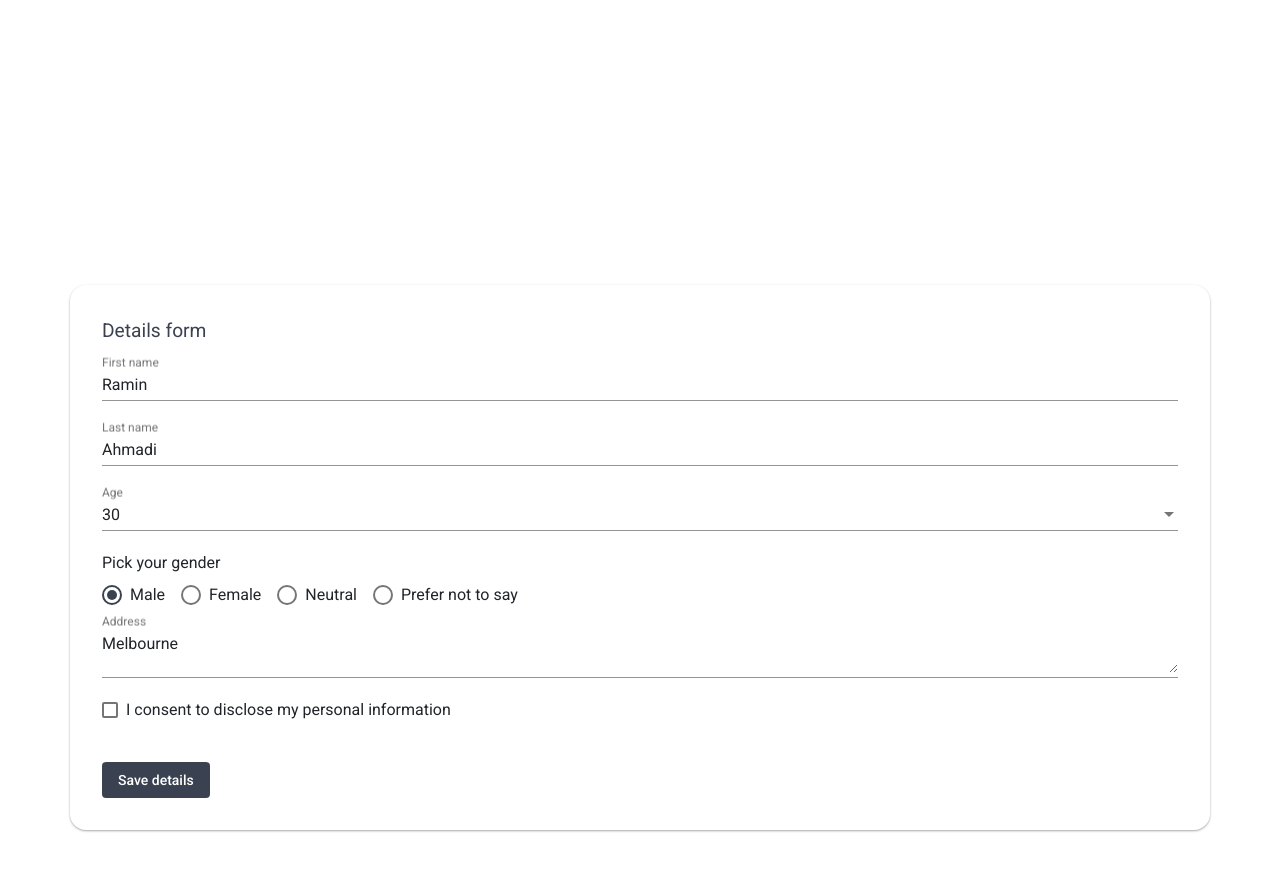
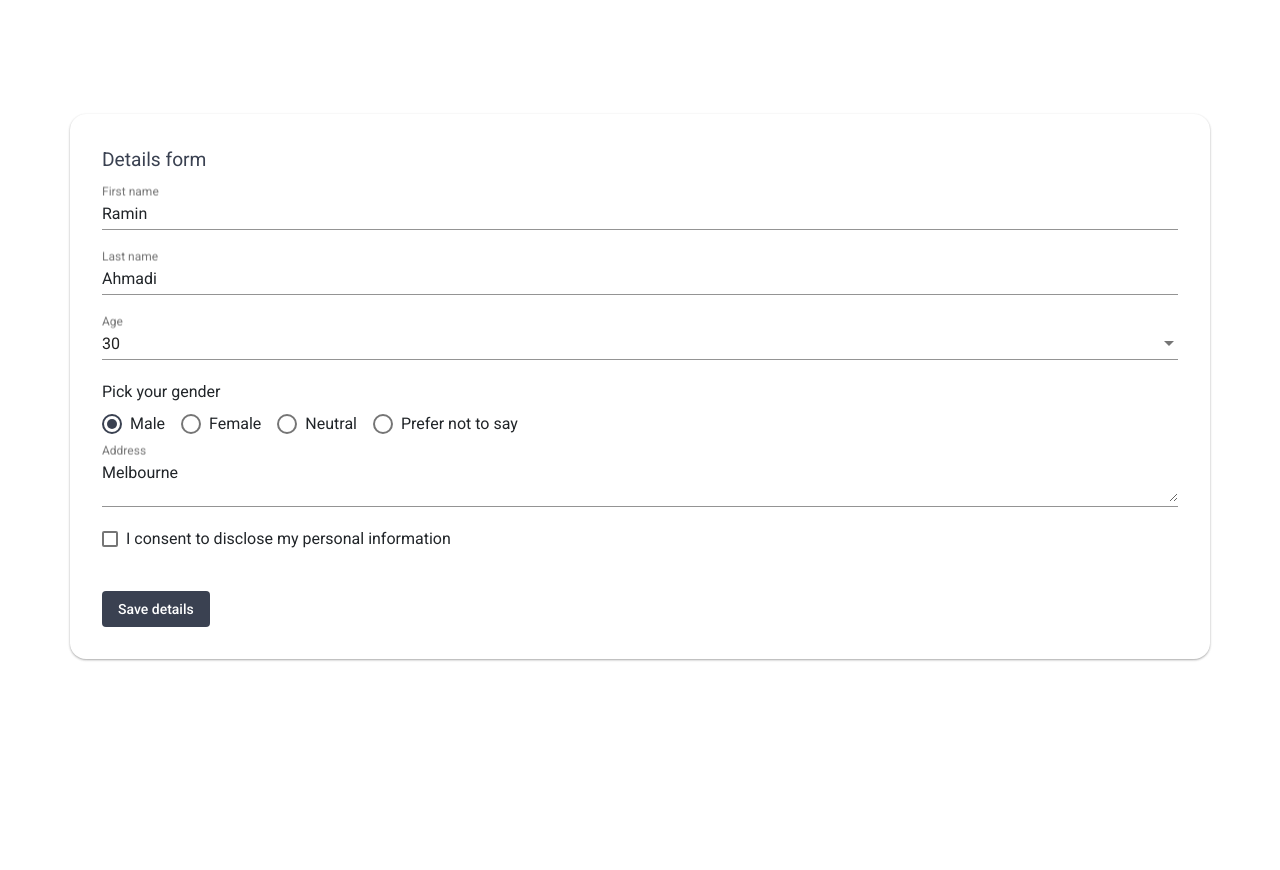
Before and after one commit to ramin-ahmadi/angular-forms, an Angular app: page / in a window 1280 px wide. Shown: the top 870 px of the page. After the commit the page ends 800 px from the top, so only its background shows below. Built offline with nearby package versions, Linux system fonts and the light colour scheme.

Commit message:
Update form margin

```diff
--- a/src/app/details-form/details-form.component.scss
+++ b/src/app/details-form/details-form.component.scss
@@ -5,7 +5,7 @@
   display: flex;
   flex-wrap: wrap;
   flex-direction: row;
-  margin: 25% auto;
+  margin: 10% auto;
   padding: 2rem;
   background: white;
   box-shadow: 0 1px 3px rgba(0, 0, 0, .12), 0 1px 2px rgba(0, 0, 0, .24);
```
